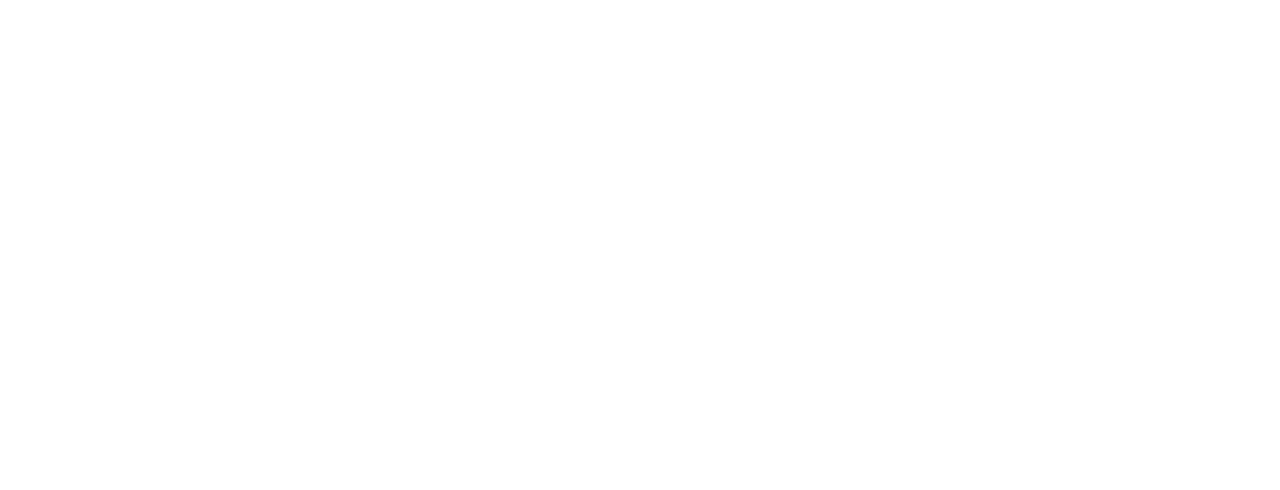
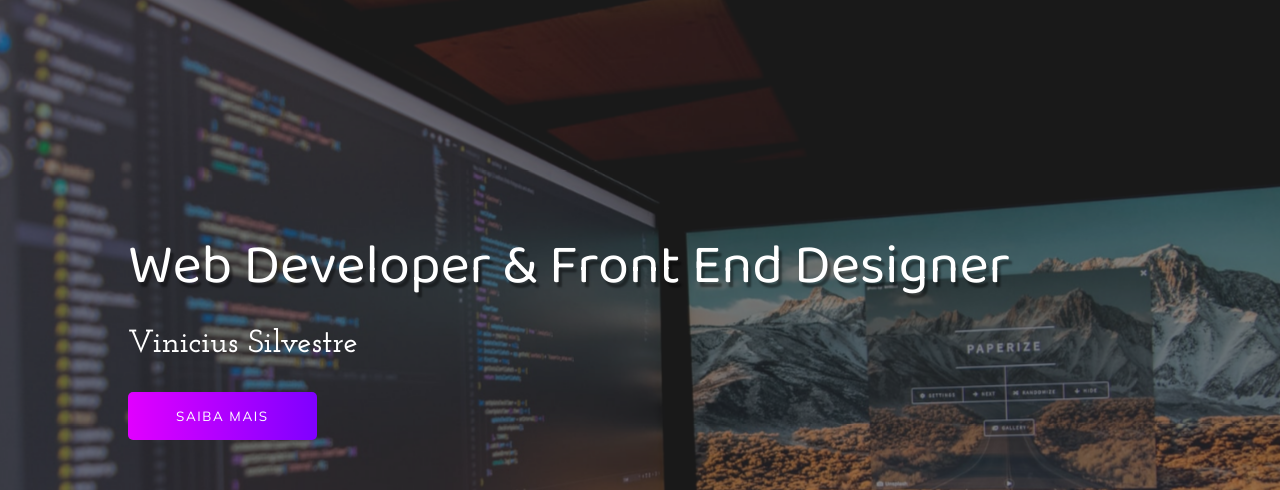
Before and after one commit to imvinii/portifolio, a plain HTML site: page index.html in a window 1280 px wide. Shown: the top 490 px of the page. Drawn offline with Linux system fonts and the light colour scheme.

Commit message:
:package: Header

```diff
--- a/index.html
+++ b/index.html
@@ -5,9 +5,24 @@
     <meta http-equiv="X-UA-Compatible" content="IE=edge">
     <meta name="viewport" content="width=device-width, initial-scale=1.0">
     <link rel="stylesheet" href="style.css">
-    <title>Portifolio</title>
+    <link rel="apple-touch-icon" sizes="180x180" href="img/apple-touch-icon.png">
+    <link rel="icon" type="image/png" sizes="32x32" href="img/favicon-32x32.png">
+    <link rel="icon" type="image/png" sizes="16x16" href="img/favicon-16x16.png">
+    <link rel="manifest" href="/site.webmanifest">
+    <title>Portfolio</title>
 </head>
 <body>
-
+    <div class="container">
+        <header>
+            <div class="img-wrapper">
+                <img src="img/bg.jpg" alt="">
+            </div>
+            <div class="banner">
+            <h1>Web Developer & Front End Designer</h1>
+            <p>Vinicius Silvestre</p>
+            <button>Saiba mais</button>
+        </div>
+        </header>
+    </div>
 </body>
 </html>
--- a/style.css
+++ b/style.css
@@ -1,6 +1,101 @@
 @import url('https://fonts.googleapis.com/css2?family=Baloo+Da+2:wght@400;500;600;700;800&family=Josefin+Slab:ital,wght@0,300;0,400;0,500;0,600;0,700;1,300;1,400;1,500;1,600&family=Mulish:ital,wght@0,300;0,400;0,500;1,300;1,400;1,500&display=swap');
-@import url(https://cdnjs.cloudflare.com/ajax/libs/font-awesome/5.15.3/css/all.min.css
 
+@import url("https://cdnjs.cloudflare.com/ajax/libs/font-awesome/5.15.3/css/all.min.css");
 
+*{
+    margin: 0;
+    padding: 0;
+}
 
-);
+body{
+    font-size: 16px;
+}
+
+header{
+    width: 100%;
+    height: 100vh;
+    overflow: hidden;/**retira a barra de rolagem horizontal**/
+    position: relative;
+}
+
+.img-wrapper{
+    width: 100%;
+    height: 100%;
+    overflow: hidden;
+    background-color: rgba(0,0,0,0.8);
+}
+
+.img-wrapper img{
+    width: 100%;
+    height: 100%;
+    object-fit: cover;/**cobre a div completa, impedindo a imagem de perder a propoção em telas de formatos diferentes**/
+    opacity: 0.5;
+    animation: zoom 25s;;
+}
+
+@keyframes zoom{
+    0%{
+        transform: scale(1.3);
+    }
+    100%{
+        transform: scale(1);
+    }
+}
+
+.banner{
+    position: absolute;
+    top: 30%;
+    left: 10%;
+}
+
+.banner h1{
+    color: #ffffff;
+    font-size: 3.5rem;
+    font-family: "Baloo Da 2", serif;
+    font-weight: 200;
+    text-shadow: .2rem .3rem 2px rgba(0, 0, 0, .4);
+    line-height: 3.5rem;/**altura/distancia de uma linha para outra**/
+    margin-bottom: 2rem;
+    animation: moveBanner 1s 0.5s forwards;
+    opacity: 0;
+}
+
+.banner p{
+    font-family: "Josefin Slab", serif;
+    color: #ffffff;
+    font-size: 2rem;
+    font-weight: 600;
+    text-shadow: rgba(0, 0, 0, .4);
+    margin-bottom: 2rem;
+    animation: moveBanner 1s 0.7s forwards;
+    opacity: 0;
+}
+
+.banner button{
+    font-family: "Mulish", serif;
+    text-transform: uppercase;
+    letter-spacing: .1rem;
+    color: white;
+    background: #7F00FF;
+    background: -webkit-linear-gradient(to right, #E100FF, #7F00FF);
+    background: linear-gradient(to right, #E100FF, #7F00FF);
+    padding-top: 1rem;
+    padding-bottom: 1rem;
+    padding-left: 3rem;
+    padding-right: 3rem;
+    border: none;
+    border-radius: 5px;
+    cursor: pointer;
+    animation: moveBanner 1s 0.9s forwards;
+    opacity: 0;
+}
+
+@keyframes moveBanner{
+    0%{
+        transform: translateY(10rem) rotateY(-30deg);
+    }
+    100%{
+        transform: translateY(0rem) rotateY(0deg);
+        opacity: 1;
+    }
+}
```
Also changed, not shown: img/about.txt (deleted), img/bg.jpg (added), site.webmanifest, 1 other file.
